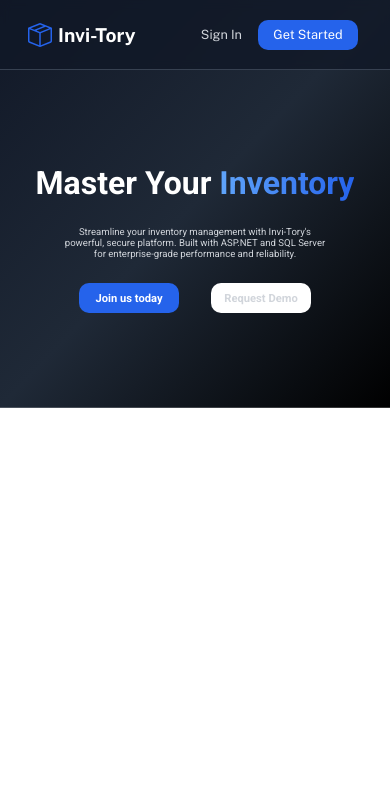
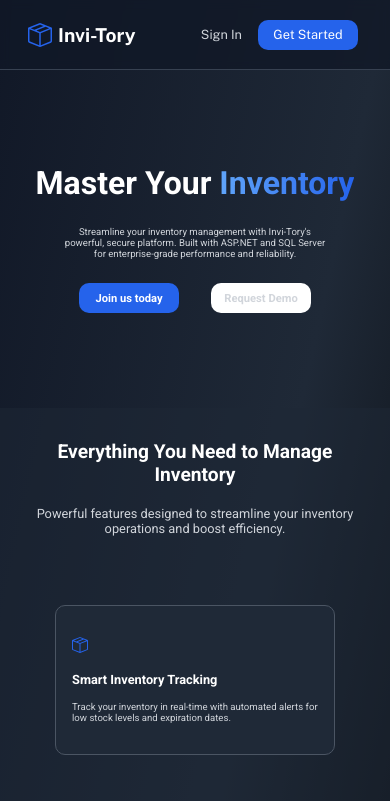
Before and after one commit to Alexander-Agu/Invi-Tory, a React (Vite) app in the folder Client/: page / in a window 390 px wide. Shown: the top 801 px of the page. Built offline with nearby package versions, Linux system fonts and the light colour scheme.

Commit message:
Made the feature and card components responsive

```diff
--- a/Client/src/components/Card/card.css
+++ b/Client/src/components/Card/card.css
@@ -16,12 +16,62 @@
     align-items: flex-start;
     justify-content: space-evenly;
 }
+/* Responsive */
+@media screen and (max-width: 1300px) {
+    .card-container{
+        width: 350px;
+        height: 200px;
+    }
+
+}
+
+@media screen and (max-width: 800px) {
+    .card-container{
+        width: 300px;
+        height: 150px;
+    }
+
+}
+
+@media screen and (max-width: 690px) {
+    .card-container{
+        width: 400px;
+        height: 250px;
+    }
+
+}
+
+@media screen and (max-width: 470px) {
+    .card-container{
+        width: 280px;
+            height: 150px;
+    }
+
+}
 
 
 /* Card icon */
 .card-icon{
     font-size: 2rem;
     color: #2563eb;
+}
+/* Responsive */
+@media screen and (max-width: 800px) {
+    .card-icon{
+        font-size: 1rem;
+    }
+}
+
+@media screen and (max-width: 690px) {
+    .card-icon{
+        font-size: 2rem;
+    }
+}
+
+@media screen and (max-width: 470px) {
+    .card-icon {
+        font-size: 1rem;
+    }
 }
 
 
@@ -37,6 +87,29 @@
     font-variation-settings:
     "wdth" 100;
 }
+/* Responsive */
+@media screen and (max-width: 1300px) {
+    .card-title{
+        font-size: 1rem;
+    }
+}
+
+@media screen and (max-width: 800px) {
+    .card-title{
+        font-size: 0.8rem;
+    }
+}
+
+@media screen and (max-width: 690px) {
+    .card-title {
+        font-size: 1.5rem;
+    }
+}
+@media screen and (max-width: 470px) {
+    .card-title {
+        font-size: 0.8rem;
+    }
+}
 
 
 /* Card Content */
@@ -51,3 +124,26 @@
     font-variation-settings:
     "wdth" 100;
 }
+/* Responsive */
+@media screen and (max-width: 1300px) {
+    .card-content{
+        font-size: 0.8rem;
+    }
+}
+
+@media screen and (max-width: 800px) {
+    .card-content{
+        font-size: 0.6rem;
+    }
+}
+
+@media screen and (max-width: 690px) {
+    .card-content{
+        font-size: 1rem;
+    }
+}
+@media screen and (max-width: 470px) {
+    .card-content {
+        font-size: 0.6rem;
+    }
+}
--- a/Client/src/components/Features/feature.css
+++ b/Client/src/components/Features/feature.css
@@ -42,6 +42,45 @@
     font-variation-settings:
         "wdth" 100;
 }
+/* Responsive */
+@media screen and (max-width: 1300px) {
+    .featTitle{
+        margin-top: initial;
+    }
+}
+
+@media screen and (max-width: 1200px) {
+    .featTitle{
+        font-size: 2rem;
+    }
+
+    .featIntroText{
+        width: 60%;
+
+        font-size: 1rem;
+    }
+}
+
+@media screen and (max-width: 1200px) {
+    .featTitle{
+        font-size: 1.5rem;
+    }
+
+    .featIntroText{
+        font-size: 0.8rem;
+    }
+}
+
+@media screen and (max-width: 560px) {
+    .featTitle{
+        text-align: center;
+        font-size: 1.2rem;
+    }
+
+    .featIntroText{
+        width: 100%;
+    }
+}
 
 
 /* Features Container */
@@ -53,3 +92,19 @@
     grid-template-rows: repeat(2, 1fr);
     gap: 1rem;
 }
+/* Responsive */
+@media screen and (max-width: 1200px) {
+    .featuresContainer{
+        grid-template-columns: repeat(2, 1fr);
+        grid-template-rows: repeat(3, 1fr);
+        gap: 3rem;
+    }
+}
+
+@media screen and (max-width: 690px) {
+    .featuresContainer {
+        grid-template-columns: repeat(1, 1fr);
+        grid-template-rows: repeat(6, 1fr);
+        gap: 3rem;
+    }
+}
--- a/Client/src/main.jsx
+++ b/Client/src/main.jsx
@@ -13,8 +13,8 @@ createRoot(document.getElementById('root')).render(
   <StrictMode>
     <Header />
     <Hero />
-{/*     <Features />
-    <Stat />
+    <Features />
+{/*     <Stat />
     <Cta />
     <Footer /> */}
     <App />
```
